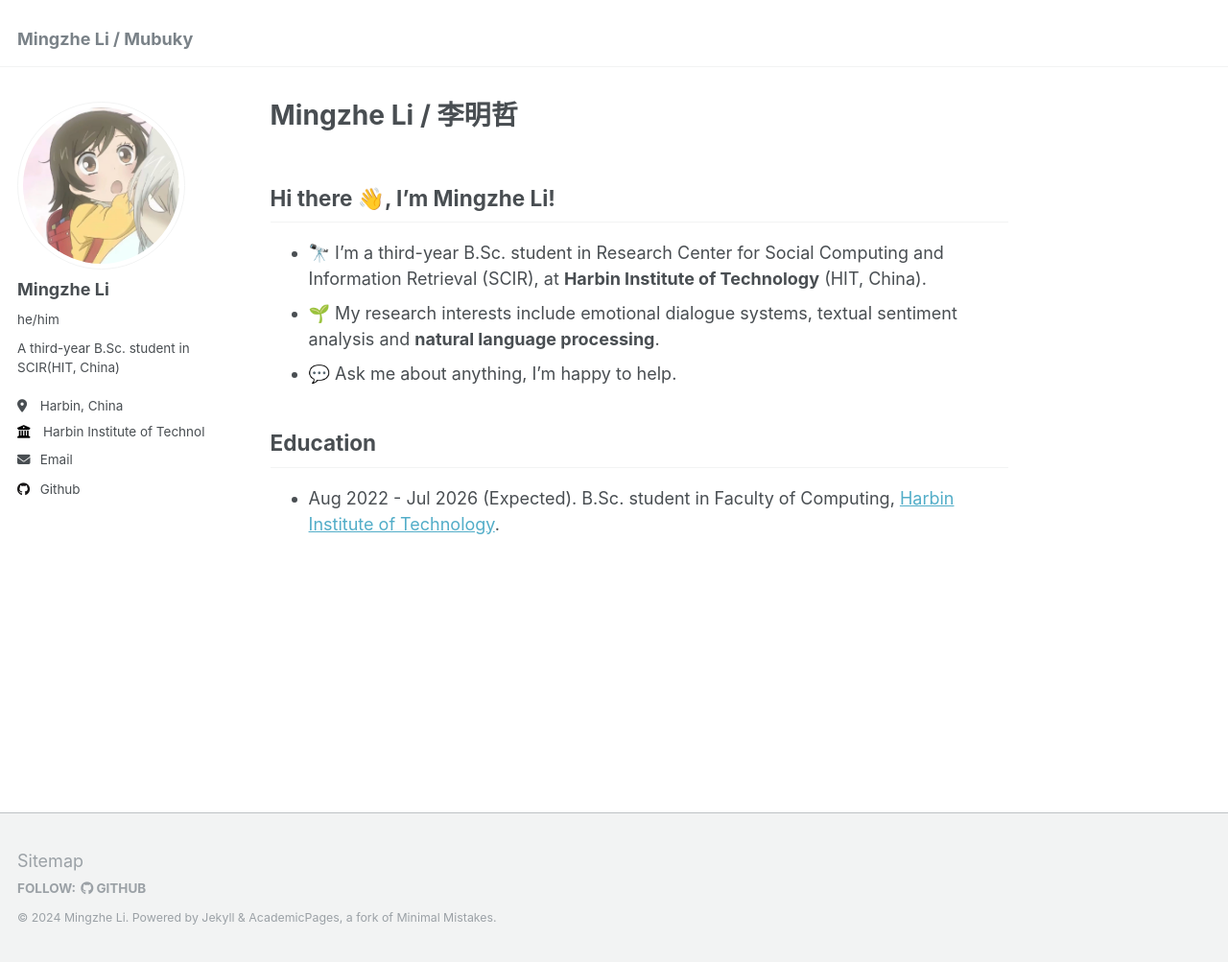
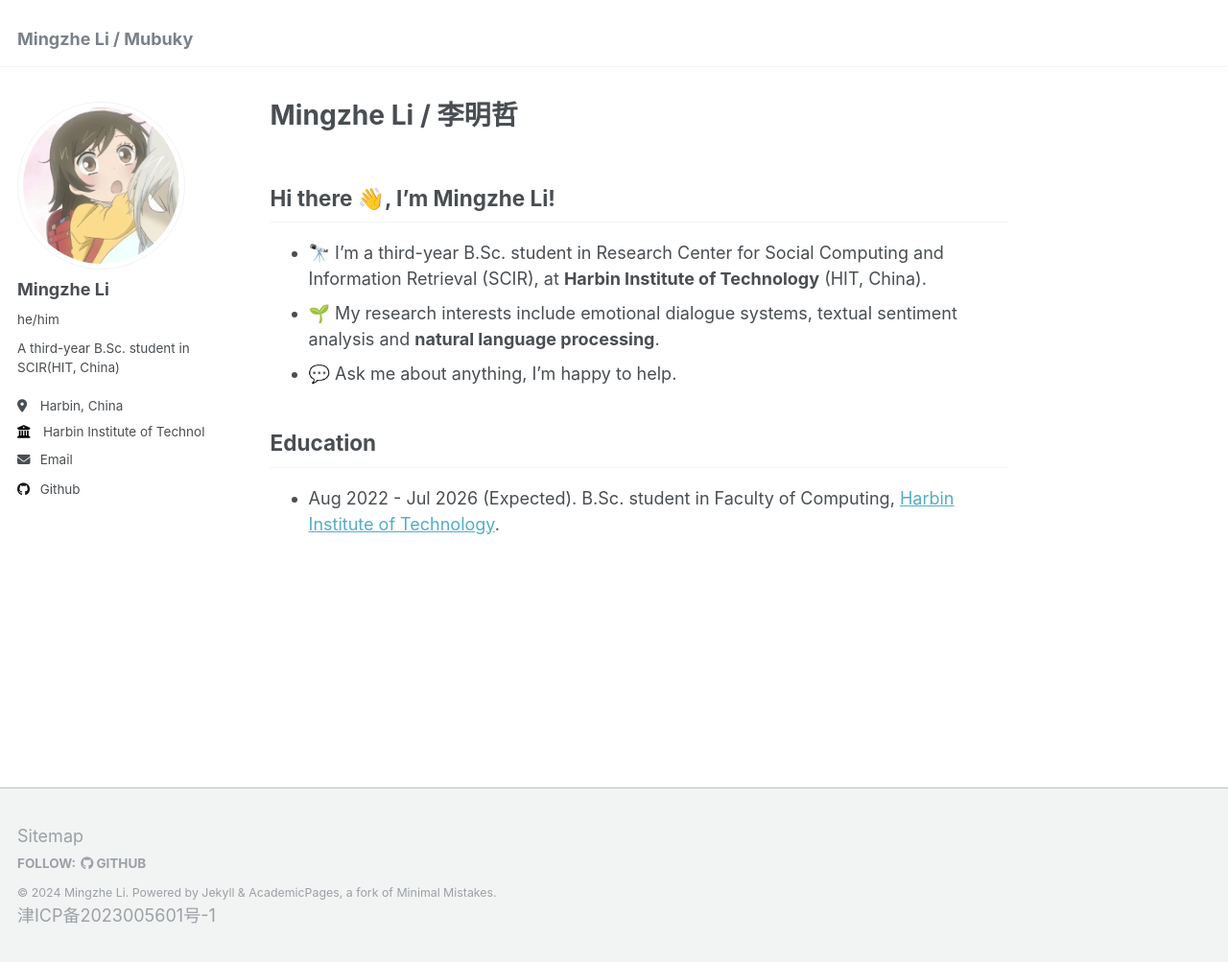
Before and after one commit to tj-chen-1209/chentingjia.github.io, a Jekyll site: the page built from _pages/about.md, in a window 1280 px wide and 1003 px high. Shown: the whole window at 96% size. Built offline with Jekyll 4.4.1, drawn with Linux system fonts in a browser that asks for light colours.

Commit message:
Update footer.html

```diff
--- a/_includes/footer.html
+++ b/_includes/footer.html
@@ -14,3 +14,6 @@
 {% endif %}
 
 <div class="page__footer-copyright">&copy; {{ site.time | date: '%Y' }} {{ site.name | default: site.title }}. {{ site.data.ui-text[site.locale].powered_by | default: "Powered by" }} <a href="http://jekyllrb.com" rel="nofollow">Jekyll</a> &amp; <a href="https://github.com/academicpages/academicpages.github.io">AcademicPages</a>, a fork of <a href="https://mademistakes.com/work/minimal-mistakes-jekyll-theme/" rel="nofollow">Minimal Mistakes</a>.</div>
+<div class="page__footer-beian">
+  <a href="https://beian.miit.gov.cn/" target="_blank">津ICP备2023005601号-1</a>
+</div>
```
